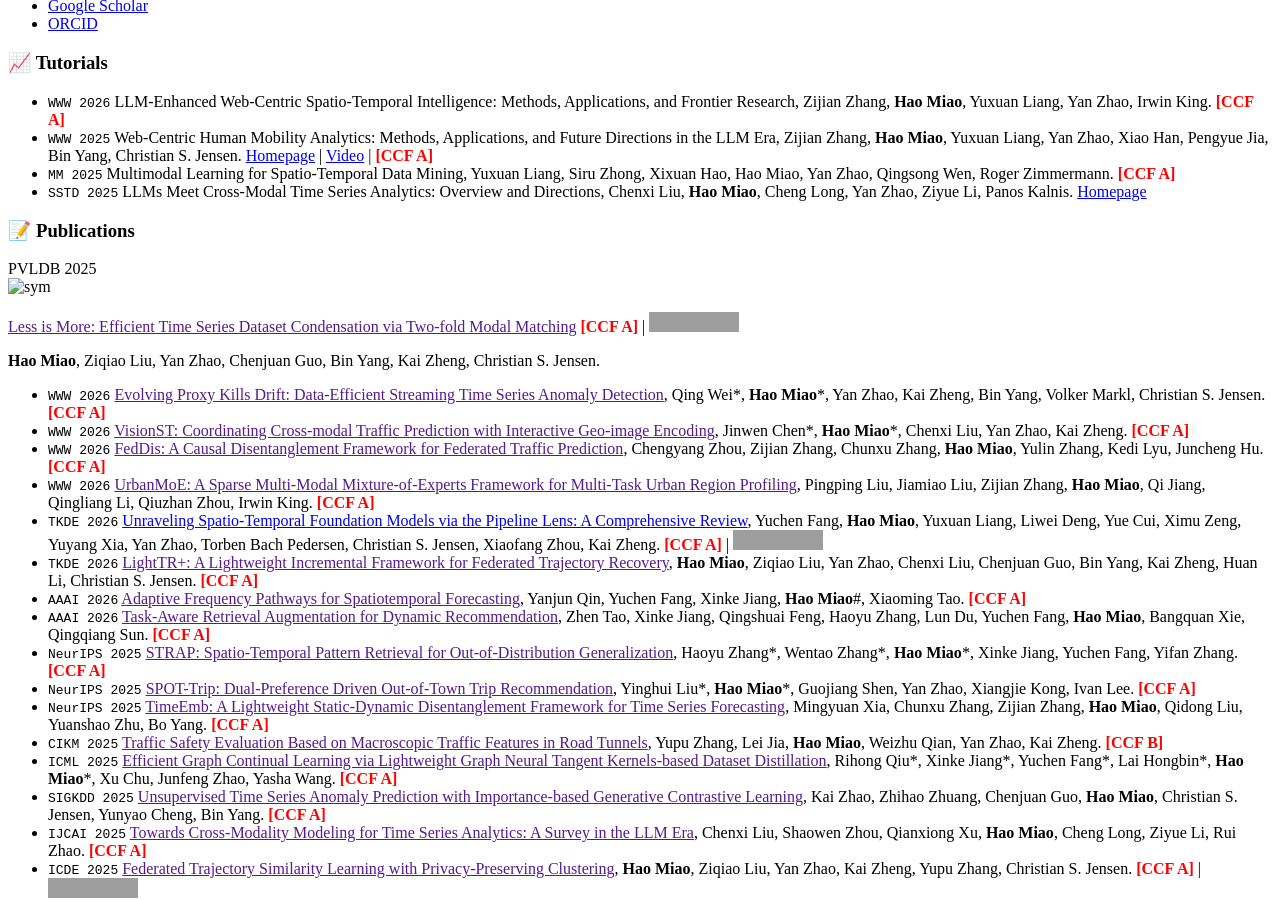
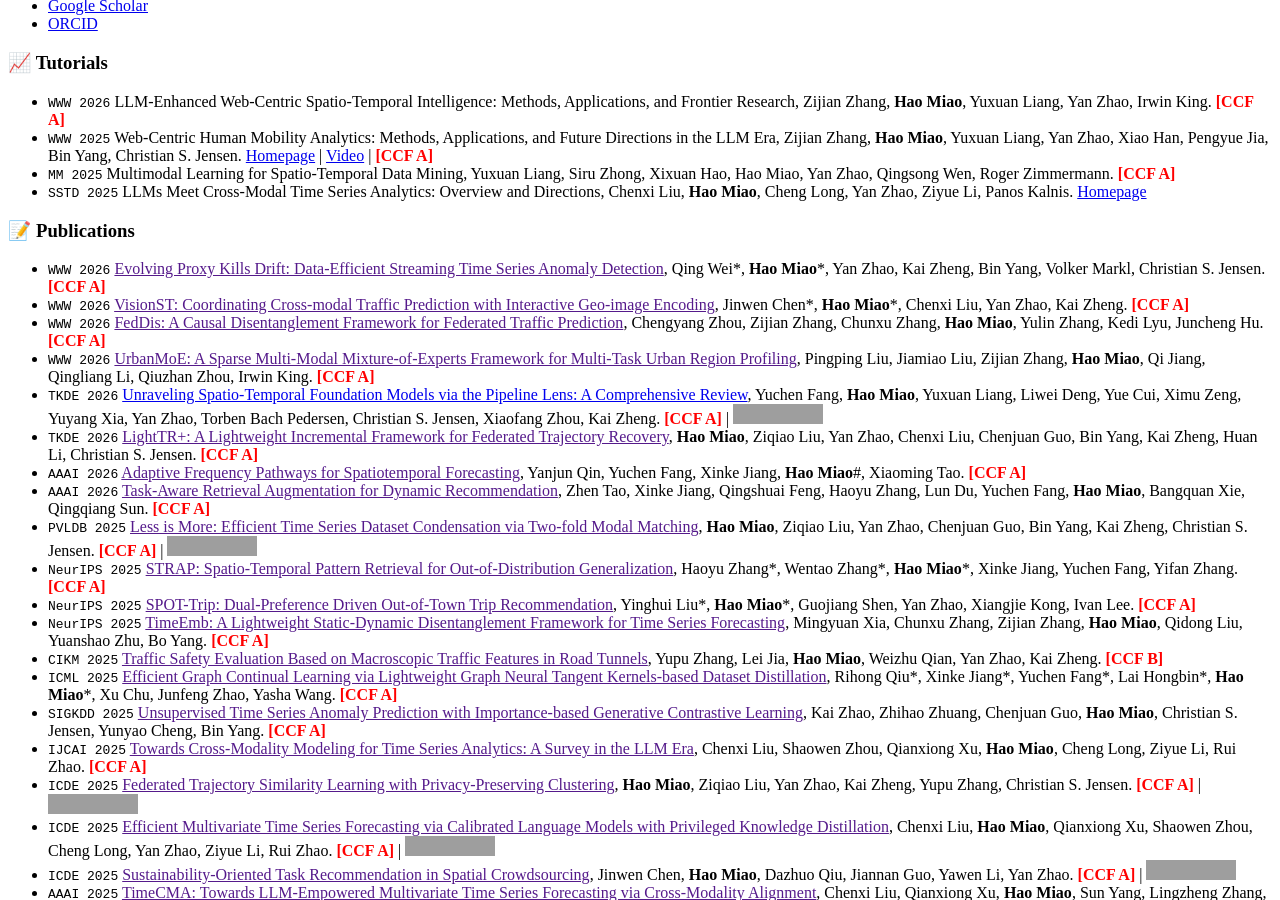
Before and after one commit to MiaoHaoSunny/MiaoHaoSunny.github.io, a Jekyll site: the page built from _pages/includes/pub.md, in a window 1280 px wide and 900 px high, scrolled down 368 px, cut to the strip 0-900 px from the top of the window. Built offline with Jekyll 4.4.1, drawn with Linux system fonts in a browser that asks for light colours; our own code applies the rules of GitHub Pages for plain Markdown files; grey boxes are pictures that could not be loaded.

Commit message:
Update pub.md

```diff
--- a/_pages/includes/pub.md
+++ b/_pages/includes/pub.md
@@ -5,15 +5,6 @@
 - ``SSTD 2025`` LLMs Meet Cross-Modal Time Series Analytics: Overview and Directions, Chenxi Liu, **Hao Miao**, Cheng Long, Yan Zhao, Ziyue Li, Panos Kalnis. [Homepage](https://llm-cmts.github.io/)
 
 # 📝 Publications
-
-<div class='paper-box'><div class='paper-box-image'><div><div class="badge">PVLDB 2025</div><img src='images/TimeDC.png' alt="sym" width="100%"></div></div>
-<div class='paper-box-text' markdown="1">
-
-[Less is More: Efficient Time Series Dataset Condensation via Two-fold Modal Matching]() <b><font color="red">[CCF A]</font></b> \| [![](https://img.shields.io/github/stars/uestc-liuzq/STdistillation?style=social&label=TimeDC)](https://github.com/uestc-liuzq/STdistillation)
-
-**Hao Miao**, Ziqiao Liu, Yan Zhao, Chenjuan Guo, Bin Yang, Kai Zheng, Christian S. Jensen.
-</div>
-</div>
 - ``WWW 2026`` [Evolving Proxy Kills Drift: Data-Efficient Streaming Time Series Anomaly Detection](), Qing Wei\*, **Hao Miao**\*, Yan Zhao, Kai Zheng, Bin Yang, Volker Markl, Christian S. Jensen. <b><font color="red">[CCF A]</font></b>
 - ``WWW 2026`` [VisionST: Coordinating Cross-modal Traffic Prediction with Interactive Geo-image Encoding](), Jinwen Chen\*, **Hao Miao**\*, Chenxi Liu, Yan Zhao, Kai Zheng. <b><font color="red">[CCF A]</font></b>
 - ``WWW 2026`` [FedDis: A Causal Disentanglement Framework for Federated Traffic Prediction](), Chengyang Zhou, Zijian Zhang, Chunxu Zhang, **Hao Miao**, Yulin Zhang, Kedi Lyu, Juncheng Hu. <b><font color="red">[CCF A]</font></b>
@@ -22,6 +13,7 @@
 - ``TKDE 2026`` [LightTR+: A Lightweight Incremental Framework for Federated Trajectory Recovery](), **Hao Miao**, Ziqiao Liu, Yan Zhao, Chenxi Liu, Chenjuan Guo, Bin Yang, Kai Zheng, Huan Li, Christian S. Jensen. <b><font color="red">[CCF A]</font></b>
 - ``AAAI 2026`` [Adaptive Frequency Pathways for Spatiotemporal Forecasting](), Yanjun Qin, Yuchen Fang, Xinke Jiang, **Hao Miao**\#, Xiaoming Tao. <b><font color="red">[CCF A]</font></b>
 - ``AAAI 2026`` [Task-Aware Retrieval Augmentation for Dynamic Recommendation](), Zhen Tao, Xinke Jiang, Qingshuai Feng, Haoyu Zhang, Lun Du, Yuchen Fang, **Hao Miao**, Bangquan Xie, Qingqiang Sun. <b><font color="red">[CCF A]</font></b>
+- ``PVLDB 2025`` [Less is More: Efficient Time Series Dataset Condensation via Two-fold Modal Matching](), **Hao Miao**, Ziqiao Liu, Yan Zhao, Chenjuan Guo, Bin Yang, Kai Zheng, Christian S. Jensen. <b><font color="red">[CCF A]</font></b> \| [![](https://img.shields.io/github/stars/uestc-liuzq/STdistillation?style=social&label=TimeDC)](https://github.com/uestc-liuzq/STdistillation)
 - ``NeurIPS 2025`` [STRAP: Spatio-Temporal Pattern Retrieval for Out-of-Distribution Generalization](), Haoyu Zhang\*, Wentao Zhang\*, **Hao Miao**\*, Xinke Jiang, Yuchen Fang, Yifan Zhang. <b><font color="red">[CCF A]</font></b>
 - ``NeurIPS 2025`` [SPOT-Trip: Dual-Preference Driven Out-of-Town Trip Recommendation](), Yinghui Liu\*, **Hao Miao**\*, Guojiang Shen, Yan Zhao, Xiangjie Kong, Ivan Lee. <b><font color="red">[CCF A]</font></b>
 - ``NeurIPS 2025`` [TimeEmb: A Lightweight Static-Dynamic Disentanglement Framework for Time Series Forecasting](), Mingyuan Xia, Chunxu Zhang, Zijian Zhang, **Hao Miao**, Qidong Liu, Yuanshao Zhu, Bo Yang. <b><font color="red">[CCF A]</font></b>
```
